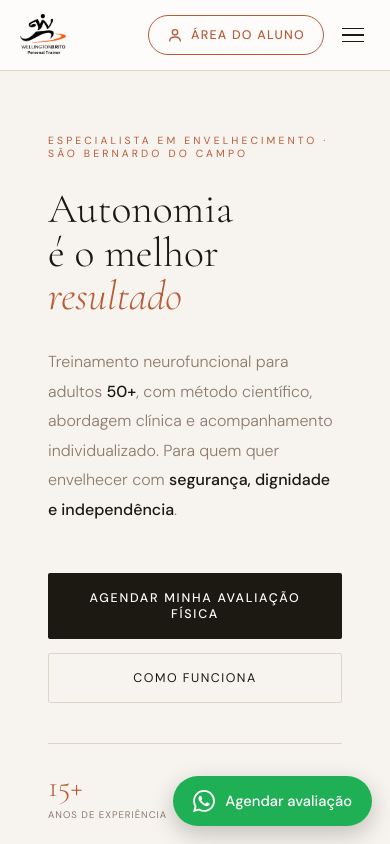
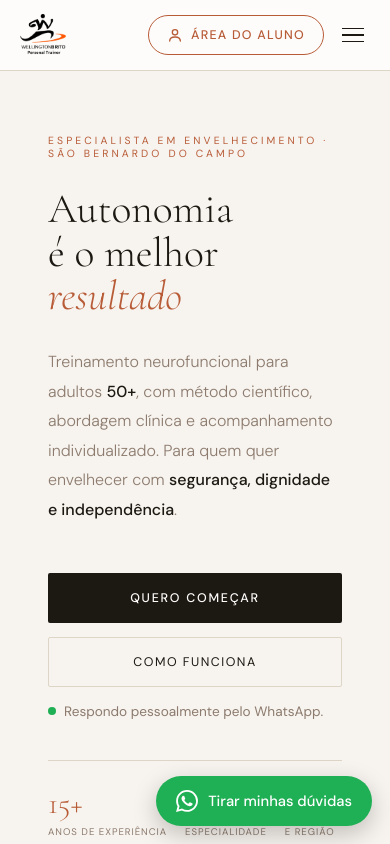
Before and after one commit to britowellington/personal-longevus, a plain HTML site: page index.html in a window 390 px wide. Shown: the top 844 px of the page. Drawn offline with nearby package versions, Linux system fonts and the light colour scheme.

Commit message:
Add files via upload

```diff
--- a/index.html
+++ b/index.html
@@ -439,6 +439,9 @@
   .faq summary::after { content: '+'; color: var(--rust); font-size: 1.4rem; font-weight: 300; flex-shrink: 0; }
   .faq details[open] summary::after { content: '−'; }
   .faq .a { padding: 0 0 22px; font-size: 0.95rem; font-weight: 300; color: var(--muted); line-height: 1.8; }
+  .reply-note { margin-top: 16px; font-size: 0.85rem; color: var(--muted); display: flex; align-items: center; gap: 8px; }
+  .reply-note::before { content: ''; width: 8px; height: 8px; border-radius: 50%; background: #1FAF54; flex-shrink: 0; }
+  .reply-note-dark { justify-content: center; color: rgba(253,252,250,0.55); margin: 18px 0 28px; }
   .wa-float { position: fixed; right: 18px; bottom: 18px; z-index: 90; display: inline-flex; align-items: center; gap: 10px; background: #1FAF54; color: #fff; text-decoration: none; font-size: 0.92rem; font-weight: 500; padding: 14px 20px; border-radius: 99px; box-shadow: 0 8px 24px rgba(0,0,0,0.22); }
   .wa-float:hover { background: #179446; }
   @media (max-width: 900px) {
@@ -666,12 +669,12 @@
       <a href="#" class="nav-link" onclick="showPage('longevus'); return false;">Longevus <span class="nav-link-badge">Programa</span></a>
       <a href="#" class="nav-link" onclick="showPage('blog'); return false;">Blog</a>
       <a href="#" class="nav-link" onclick="showPage('home'); scrollToId('sobre'); return false;">Sobre</a>
-      <a href="https://wa.me/5511977431011?text=Olá%2C%20Wellington%21%20Vim%20pelo%20site%20e%20quero%20agendar%20minha%20avaliação%20física." target="_blank" class="nav-link only-mobile">Agendar avaliação</a>
+      <a href="https://wa.me/5511977431011?text=Olá%2C%20Wellington%21%20Vim%20pelo%20site%20e%20tenho%20uma%20dúvida." target="_blank" class="nav-link only-mobile">Fale comigo</a>
     </nav>
   </div>
   <div style="display:flex;align-items:center;gap:12px;">
     <a href="https://britowellington.github.io/app.longevus/aluno.html?origem=site" class="nav-aluno"><svg viewBox="0 0 24 24" fill="none" stroke="currentColor" stroke-width="2" stroke-linecap="round" stroke-linejoin="round"><circle cx="12" cy="8" r="4"/><path d="M4 21c0-4 4-6 8-6s8 2 8 6"/></svg><span>Área do aluno</span></a>
-    <a href="https://wa.me/5511977431011?text=Olá%2C%20Wellington%21%20Vim%20pelo%20site%20e%20quero%20agendar%20minha%20avaliação%20física." target="_blank" class="nav-cta">Agendar avaliação</a>
+    <a href="https://wa.me/5511977431011?text=Olá%2C%20Wellington%21%20Vim%20pelo%20site%20e%20tenho%20uma%20dúvida." target="_blank" class="nav-cta">Fale comigo</a>
     <div class="mobile-menu-btn" onclick="toggleMenu()">
       <span></span><span></span><span></span>
     </div>
@@ -691,9 +694,10 @@
       Treinamento neurofuncional para adultos <strong>50+</strong>, com método científico, abordagem clínica e acompanhamento individualizado. Para quem quer envelhecer com <strong>segurança, dignidade e independência</strong>.
     </p>
     <div class="hero-actions">
-      <a href="https://wa.me/5511977431011?text=Olá%2C%20Wellington%21%20Vim%20pelo%20site%20e%20quero%20agendar%20minha%20avaliação%20física." target="_blank" class="btn-primary">Agendar minha avaliação física</a>
+      <a href="https://wa.me/5511977431011?text=Olá%2C%20Wellington%21%20Vim%20pelo%20site%20e%20quero%20começar%20a%20treinar%20com%20você." target="_blank" class="btn-primary">Quero começar</a>
       <a href="#" onclick="scrollToId('como-funciona'); return false;" class="btn-secondary">Como funciona</a>
     </div>
+    <p class="reply-note">Respondo pessoalmente pelo WhatsApp.</p>
     <div class="hero-stats">
       <div><span class="stat-num">15+</span><span class="stat-label">Anos de experiência</span></div>
       <div><span class="stat-num">50+</span><span class="stat-label">Especialidade</span></div>
@@ -738,7 +742,7 @@
       <div class="step"><div class="step-num">02</div><div><strong>Seu plano</strong><p>Monto um programa feito para o seu corpo e a sua rotina, e definimos juntos o melhor formato de acompanhamento.</p></div></div>
       <div class="step"><div class="step-num">03</div><div><strong>Acompanhamento e evolução</strong><p>Treinos com supervisão, programa no app e reavaliações para você ver o quanto evoluiu.</p></div></div>
     </div>
-    <div class="reveal" style="margin-top:32px;"><a href="https://wa.me/5511977431011?text=Olá%2C%20Wellington%21%20Vim%20pelo%20site%20e%20quero%20agendar%20minha%20avaliação%20física." target="_blank" class="btn-primary" style="display:inline-block;max-width:360px;width:100%;">Agendar minha avaliação física</a>
+    <div class="reveal" style="margin-top:32px;"><a href="https://wa.me/5511977431011?text=Olá%2C%20Wellington%21%20Vim%20pelo%20site%20e%20quero%20agendar%20minha%20avaliação%20física." target="_blank" class="btn-primary" style="display:inline-block;max-width:360px;width:100%;">Agendar minha avaliação</a>
     <p class="price-note" style="color:var(--muted);margin-top:12px;">Sem compromisso com continuidade.</p></div>
   </div>
 </section>
@@ -754,14 +758,14 @@
         <span class="srv-tag">Presencial</span>
         <h3>Personal presencial</h3>
         <p>Treinos 2 ou 3 vezes por semana com acompanhamento em cada sessão. Na academia, no seu condomínio ou em casa.</p>
-        <a href="https://wa.me/5511977431011?text=Olá%2C%20Wellington%21%20Vim%20pelo%20site%20e%20quero%20agendar%20minha%20avaliação%20física.%20Tenho%20interesse%20no%20personal%20presencial." target="_blank" class="srv-link">Começar pela avaliação →</a>
+        <a href="https://wa.me/5511977431011?text=Olá%2C%20Wellington%21%20Vim%20pelo%20site%20e%20tenho%20interesse%20no%20personal%20presencial." target="_blank" class="srv-link">Quero o presencial →</a>
       </div>
       <div class="srv-card">
         <span class="srv-icon"><svg viewBox="0 0 24 24" fill="none" stroke="currentColor" stroke-width="1.3" stroke-linecap="round" stroke-linejoin="round"><path d="M3 10.5L12 3l9 7.5"/><path d="M5 9.5V20h14V9.5"/><path d="M9.5 20v-5.5h5V20"/></svg></span>
         <span class="srv-tag">Programa</span>
         <h3>Longevus Híbrido</h3>
         <p>Encontros presenciais comigo e, nos outros dias, um programa estruturado para fazer em casa pelo app.</p>
-        <a href="https://wa.me/5511977431011?text=Olá%2C%20Wellington%21%20Vim%20pelo%20site%20e%20quero%20agendar%20minha%20avaliação%20física.%20Tenho%20interesse%20no%20Longevus%20Híbrido." target="_blank" class="srv-link">Começar pela avaliação →</a>
+        <a href="https://wa.me/5511977431011?text=Olá%2C%20Wellington%21%20Vim%20pelo%20site%20e%20tenho%20interesse%20no%20Longevus%20Híbrido." target="_blank" class="srv-link">Quero o Híbrido →</a>
         <a href="#" onclick="showPage('longevus'); return false;" class="srv-gift">Conhecer o programa</a>
       </div>
       <div class="srv-card">
@@ -769,7 +773,7 @@
         <span class="srv-tag">Online</span>
         <h3>Consultoria online</h3>
         <p>Programa individual no app, com suporte direto comigo. Para quem está em outra cidade ou prefere treinar no próprio ritmo.</p>
-        <a href="https://wa.me/5511977431011?text=Olá%2C%20Wellington%21%20Vim%20pelo%20site%20e%20quero%20agendar%20minha%20avaliação%20física.%20Tenho%20interesse%20no%20consultoria%20online." target="_blank" class="srv-link">Começar pela avaliação →</a>
+        <a href="https://wa.me/5511977431011?text=Olá%2C%20Wellington%21%20Vim%20pelo%20site%20e%20tenho%20interesse%20na%20consultoria%20online." target="_blank" class="srv-link">Quero a consultoria →</a>
       </div>
     </div>
   </div>
@@ -848,8 +852,9 @@
 <!-- FINAL CTA -->
 <section class="final-cta">
   <h2 class="final-cta-title reveal">Seu próximo passo<br>começa <em>agora</em></h2>
-  <p class="final-cta-sub reveal">Comece pela avaliação física, sem compromisso com continuidade. Uma conversa basta para saber se faz sentido para você.</p>
-  <a href="https://wa.me/5511977431011?text=Olá%2C%20Wellington%21%20Vim%20pelo%20site%20e%20quero%20agendar%20minha%20avaliação%20física." target="_blank" class="btn-primary reveal">Agendar minha avaliação física</a>
+  <p class="final-cta-sub reveal">Me conta o seu momento e o que você busca. Uma conversa basta para saber se faz sentido para você.</p>
+  <a href="https://wa.me/5511977431011?text=Olá%2C%20Wellington%21%20Vim%20pelo%20site%20e%20quero%20saber%20mais%20sobre%20o%20seu%20trabalho." target="_blank" class="btn-primary reveal">Falar com o Wellington</a>
+  <p class="reply-note reply-note-dark">Respondo pessoalmente pelo WhatsApp.</p>
   <div class="whatsapp-row reveal">
     <a href="https://wa.me/5511977431011" target="_blank" class="wbtn">
       <svg width="15" height="15" fill="currentColor" viewBox="0 0 24 24"><path d="M17.472 14.382c-.297-.149-1.758-.867-2.03-.967-.273-.099-.471-.148-.67.15-.197.297-.767.966-.94 1.164-.173.199-.347.223-.644.075-.297-.15-1.255-.463-2.39-1.475-.883-.788-1.48-1.761-1.653-2.059-.173-.297-.018-.458.13-.606.134-.133.298-.347.446-.52.149-.174.198-.298.298-.497.099-.198.05-.371-.025-.52-.075-.149-.669-1.612-.916-2.207-.242-.579-.487-.5-.669-.51-.173-.008-.371-.01-.57-.01-.198 0-.52.074-.792.372-.272.297-1.04 1.016-1.04 2.479 0 1.462 1.065 2.875 1.213 3.074.149.198 2.096 3.2 5.077 4.487.709.306 1.262.489 1.694.625.712.227 1.36.195 1.871.118.571-.085 1.758-.719 2.006-1.413.248-.694.248-1.289.173-1.413-.074-.124-.272-.198-.57-.347m-5.421 7.403h-.004a9.87 9.87 0 01-5.031-1.378l-.361-.214-3.741.982.998-3.648-.235-.374a9.86 9.86 0 01-1.51-5.26c.001-5.45 4.436-9.884 9.888-9.884 2.64 0 5.122 1.03 6.988 2.898a9.825 9.825 0 012.893 6.994c-.003 5.45-4.437 9.884-9.885 9.884m8.413-18.297A11.815 11.815 0 0012.05 0C5.495 0 .16 5.335.157 11.892c0 2.096.547 4.142 1.588 5.945L.057 24l6.305-1.654a11.882 11.882 0 005.683 1.448h.005c6.554 0 11.89-5.335 11.893-11.893a11.821 11.821 0 00-3.48-8.413z"/></svg>
@@ -1711,6 +1716,6 @@ window.addEventListener('popstate', (e) => {
 var hash = location.hash.replace('#', '');
 if (hash && (['home','longevus','blog'].includes(hash) || document.getElementById('page-' + hash))) showPage(hash);
 </script>
-<a href="https://wa.me/5511977431011?text=Olá%2C%20Wellington%21%20Vim%20pelo%20site%20e%20quero%20agendar%20minha%20avaliação%20física." target="_blank" class="wa-float" aria-label="Agendar avaliação pelo WhatsApp"><svg width="22" height="22" fill="currentColor" viewBox="0 0 24 24"><path d="M17.472 14.382c-.297-.149-1.758-.867-2.03-.967-.273-.099-.471-.148-.67.15-.197.297-.767.966-.94 1.164-.173.199-.347.223-.644.075-.297-.15-1.255-.463-2.39-1.475-.883-.788-1.48-1.761-1.653-2.059-.173-.297-.018-.458.13-.606.134-.133.298-.347.446-.52.149-.174.198-.298.298-.497.099-.198.05-.371-.025-.52-.075-.149-.669-1.612-.916-2.207-.242-.579-.487-.5-.669-.51-.173-.008-.371-.01-.57-.01-.198 0-.52.074-.792.372-.272.297-1.04 1.016-1.04 2.479 0 1.462 1.065 2.875 1.213 3.074.149.198 2.096 3.2 5.077 4.487.709.306 1.262.489 1.694.625.712.227 1.36.195 1.871.118.571-.085 1.758-.719 2.006-1.413.248-.694.248-1.289.173-1.413-.074-.124-.272-.198-.57-.347m-5.421 7.403h-.004a9.87 9.87 0 01-5.031-1.378l-.361-.214-3.741.982.998-3.648-.235-.374a9.86 9.86 0 01-1.51-5.26c.001-5.45 4.436-9.884 9.888-9.884 2.64 0 5.122 1.03 6.988 2.898a9.825 9.825 0 012.893 6.994c-.003 5.45-4.437 9.884-9.885 9.884m8.413-18.297A11.815 11.815 0 0012.05 0C5.495 0 .16 5.335.157 11.892c0 2.096.547 4.142 1.588 5.945L.057 24l6.305-1.654a11.882 11.882 0 005.683 1.448h.005c6.554 0 11.89-5.335 11.893-11.893a11.821 11.821 0 00-3.48-8.413z"/></svg><span>Agendar avaliação</span></a>
+<a href="https://wa.me/5511977431011?text=Olá%2C%20Wellington%21%20Vim%20pelo%20site%20e%20tenho%20uma%20dúvida." target="_blank" class="wa-float" aria-label="Tirar minhas dúvidas pelo WhatsApp"><svg width="22" height="22" fill="currentColor" viewBox="0 0 24 24"><path d="M17.472 14.382c-.297-.149-1.758-.867-2.03-.967-.273-.099-.471-.148-.67.15-.197.297-.767.966-.94 1.164-.173.199-.347.223-.644.075-.297-.15-1.255-.463-2.39-1.475-.883-.788-1.48-1.761-1.653-2.059-.173-.297-.018-.458.13-.606.134-.133.298-.347.446-.52.149-.174.198-.298.298-.497.099-.198.05-.371-.025-.52-.075-.149-.669-1.612-.916-2.207-.242-.579-.487-.5-.669-.51-.173-.008-.371-.01-.57-.01-.198 0-.52.074-.792.372-.272.297-1.04 1.016-1.04 2.479 0 1.462 1.065 2.875 1.213 3.074.149.198 2.096 3.2 5.077 4.487.709.306 1.262.489 1.694.625.712.227 1.36.195 1.871.118.571-.085 1.758-.719 2.006-1.413.248-.694.248-1.289.173-1.413-.074-.124-.272-.198-.57-.347m-5.421 7.403h-.004a9.87 9.87 0 01-5.031-1.378l-.361-.214-3.741.982.998-3.648-.235-.374a9.86 9.86 0 01-1.51-5.26c.001-5.45 4.436-9.884 9.888-9.884 2.64 0 5.122 1.03 6.988 2.898a9.825 9.825 0 012.893 6.994c-.003 5.45-4.437 9.884-9.885 9.884m8.413-18.297A11.815 11.815 0 0012.05 0C5.495 0 .16 5.335.157 11.892c0 2.096.547 4.142 1.588 5.945L.057 24l6.305-1.654a11.882 11.882 0 005.683 1.448h.005c6.554 0 11.89-5.335 11.893-11.893a11.821 11.821 0 00-3.48-8.413z"/></svg><span>Tirar minhas dúvidas</span></a>
 </body>
 </html>
```
